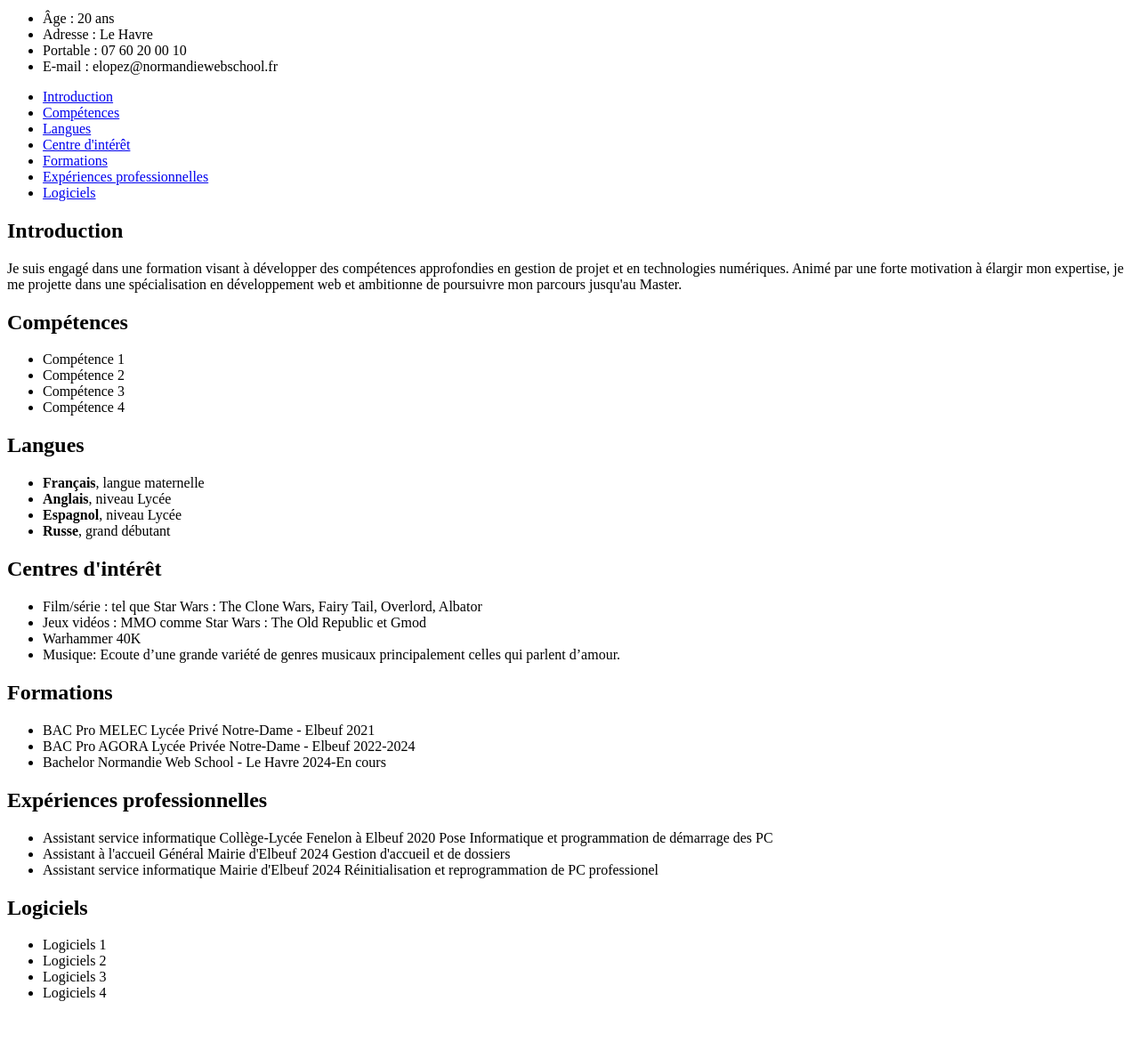
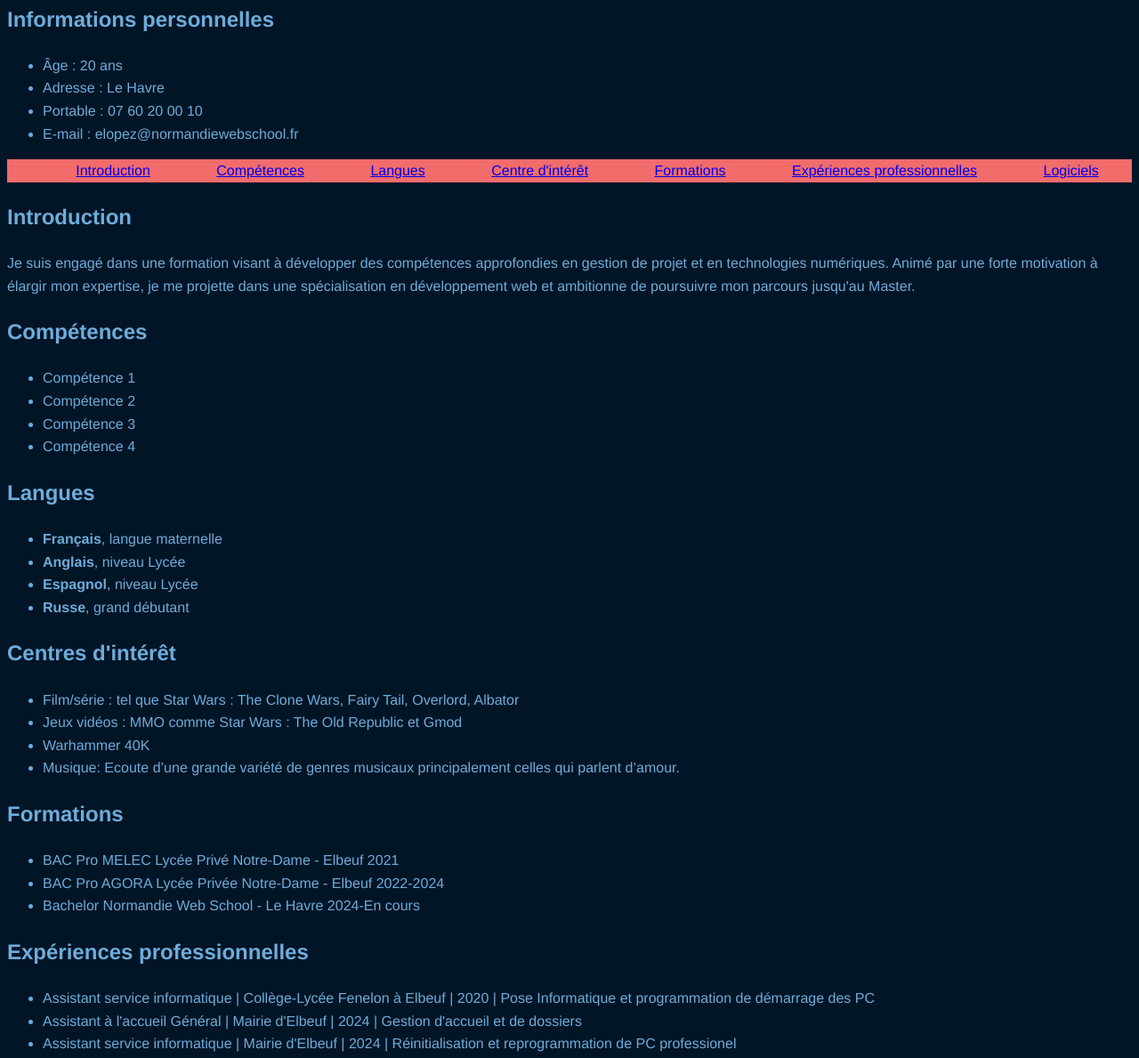
Before and after one commit to enzo-lopez-nws/enzo-lopez, a plain HTML site: page index.html in a window 1280 px wide. Shown: the part 115-1304 px from the top of the page at 89% size. Drawn offline with Linux system fonts and the light colour scheme.

Commit message:
ajout du CSS

```diff
--- a/index.html
+++ b/index.html
@@ -5,6 +5,28 @@
     <meta charset="UTF-8">
     <meta name="viewport" content="width=device-width, initial-scale=1.0">
     <title>CV</title>
+    <style>
+        body {
+            font-family: 'Franklin Gothic Medium', 'Arial Narrow', Arial, sans-serif;
+            line-height: 1.6;
+            background-color: rgb(2, 21, 38);
+            color: rgb(110, 172, 218);
+        }
+        header h1 {
+            font-size: 2.5em;
+        }
+        nav ul {
+            display: flex;
+            justify-content: center;
+            justify-content: space-around;
+            background: #f26c6c;
+            list-style: none;
+        }
+        nav ul li {
+            color: rgb(110, 172, 218);
+            list-style: none;
+        }
+    </style>
 </head>
 
 <body>
@@ -85,19 +107,19 @@
             <section id="experiencesprofessionelles">
                 <h2>Expériences professionnelles</h2>
                 <ul>
-                    <li>Assistant service informatique
-                        Collège-Lycée Fenelon à Elbeuf
-                        2020
+                    <li>Assistant service informatique |
+                        Collège-Lycée Fenelon à Elbeuf |
+                        2020 |
                         Pose Informatique et programmation de démarrage des PC
                     </li>
-                    <li>Assistant à l'accueil Général
-                        Mairie d'Elbeuf
-                        2024
+                    <li>Assistant à l'accueil Général |
+                        Mairie d'Elbeuf |
+                        2024 |
                         Gestion d'accueil et de dossiers
                     </li>
-                    <li>Assistant service informatique
-                        Mairie d'Elbeuf
-                        2024
+                    <li>Assistant service informatique |
+                        Mairie d'Elbeuf |
+                        2024 |
                         Réinitialisation et reprogrammation de PC professionel
                     </li>
                 </ul>
@@ -114,7 +136,7 @@
 
     </main>
     <footer>
-        <img src="assets/images/Logo-NWS-blanc.svg" alt="Exemple d'image">
+        <img src="assets/images/Photo-Enzo-Lopez.svg" alt="Photo Enzo Lopez">
         <p>
             &copy; 2024 Exemple de Page Web. Tous droits réservés.
         </p>
```
